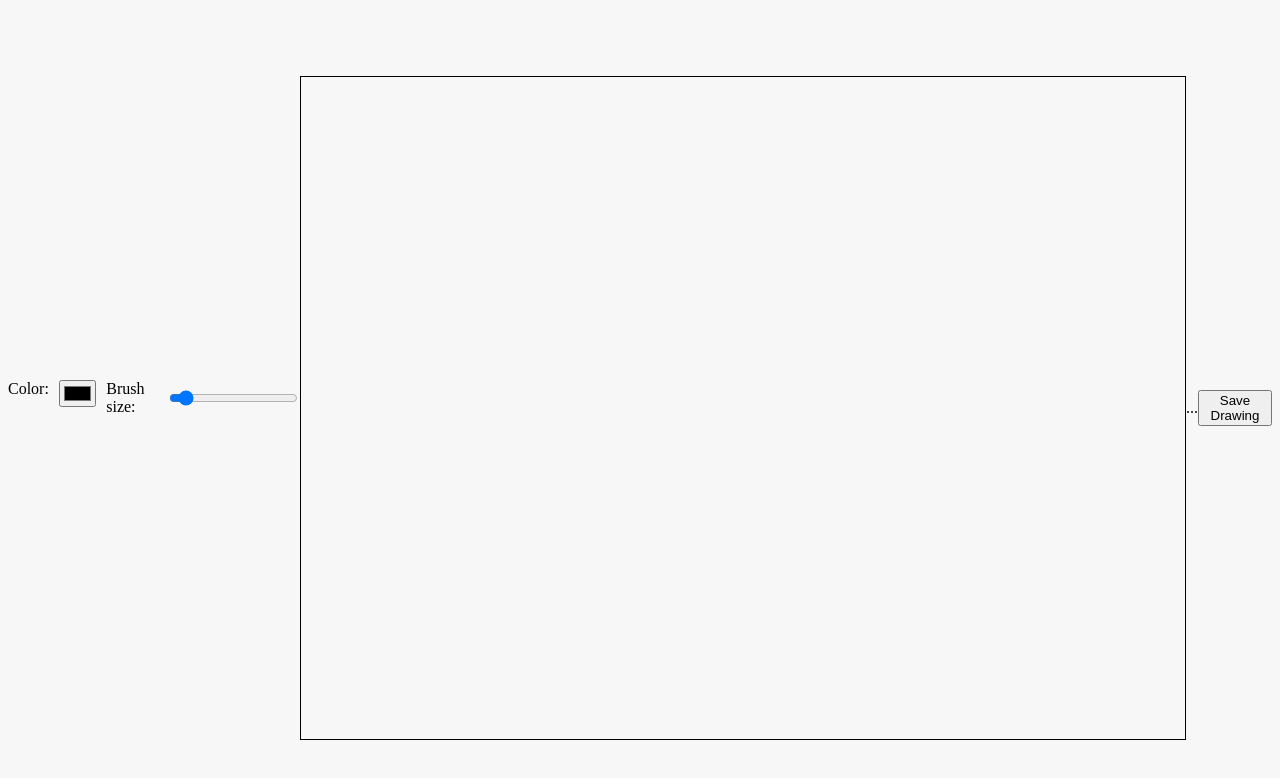
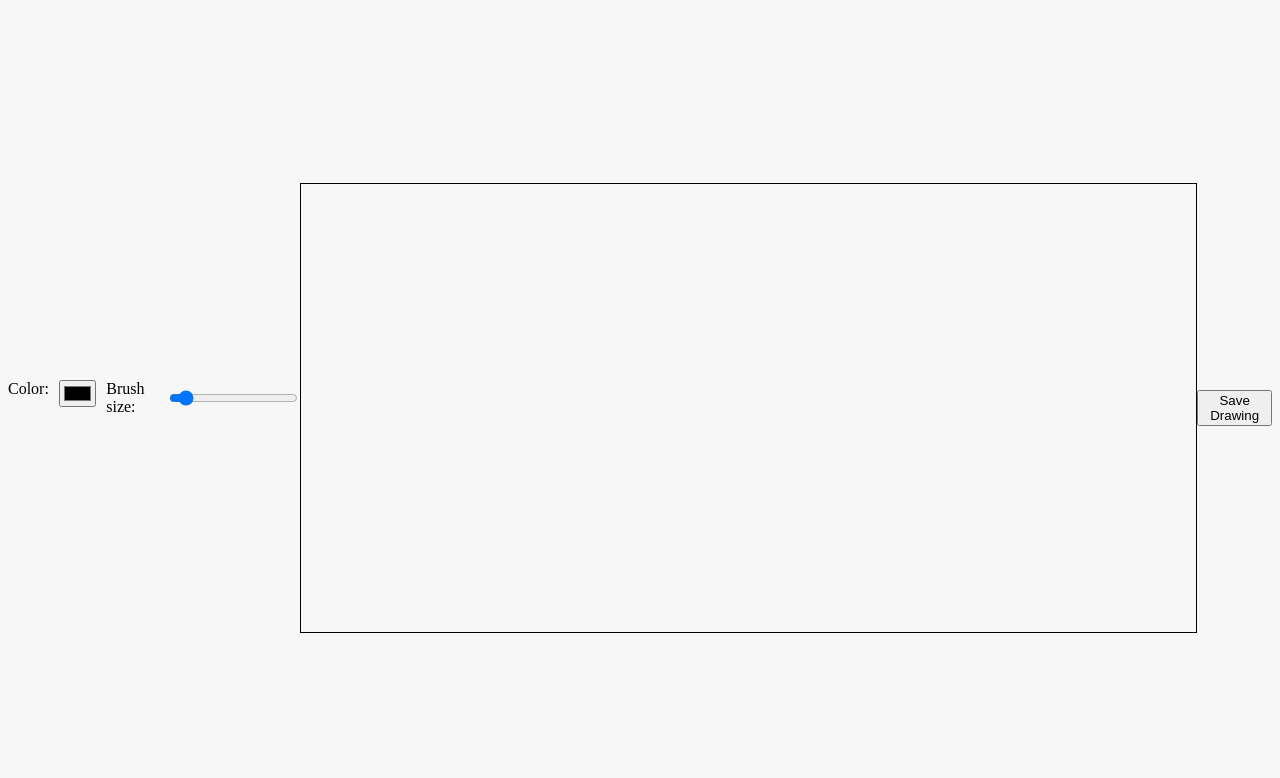
Before and after one commit to bijanhi/noundo, a plain HTML site: page index.html in a window 1280 px wide. Drawn offline with Linux system fonts and the light colour scheme.

Commit message:
Update index.html
corrected issues

```diff
--- a/index.html
+++ b/index.html
@@ -1,9 +1,9 @@
 <!DOCTYPE html>
 <html lang="en">
 <head>
+    <meta charset="UTF-8">
+    <!-- Only one viewport meta tag is needed, so I've removed the duplicate. -->
     <meta name="viewport" content="width=device-width, initial-scale=1.0, maximum-scale=1.0, user-scalable=no">
-    <meta charset="UTF-8">
-    <meta name="viewport" content="width=device-width, initial-scale=1.0">
     <title>No Undo Sketch App</title>
     <link rel="stylesheet" href="styles.css">
 </head>
@@ -15,9 +15,11 @@
         <label for="brushSize">Brush size:</label>
         <input type="range" id="brushSize" min="1" max="50" value="5">
     </div>
-    <canvas id="drawingCanvas" width="800" height="600"></canvas>
-    ...
-<button id="saveBtn">Save Drawing</button>
+
+    <!-- I've removed the fixed width and height for the canvas since we're setting it dynamically in the JS -->
+    <canvas id="drawingCanvas"></canvas>
+
+    <button id="saveBtn">Save Drawing</button>
 
     <script src="script.js"></script>
 </body>
```
